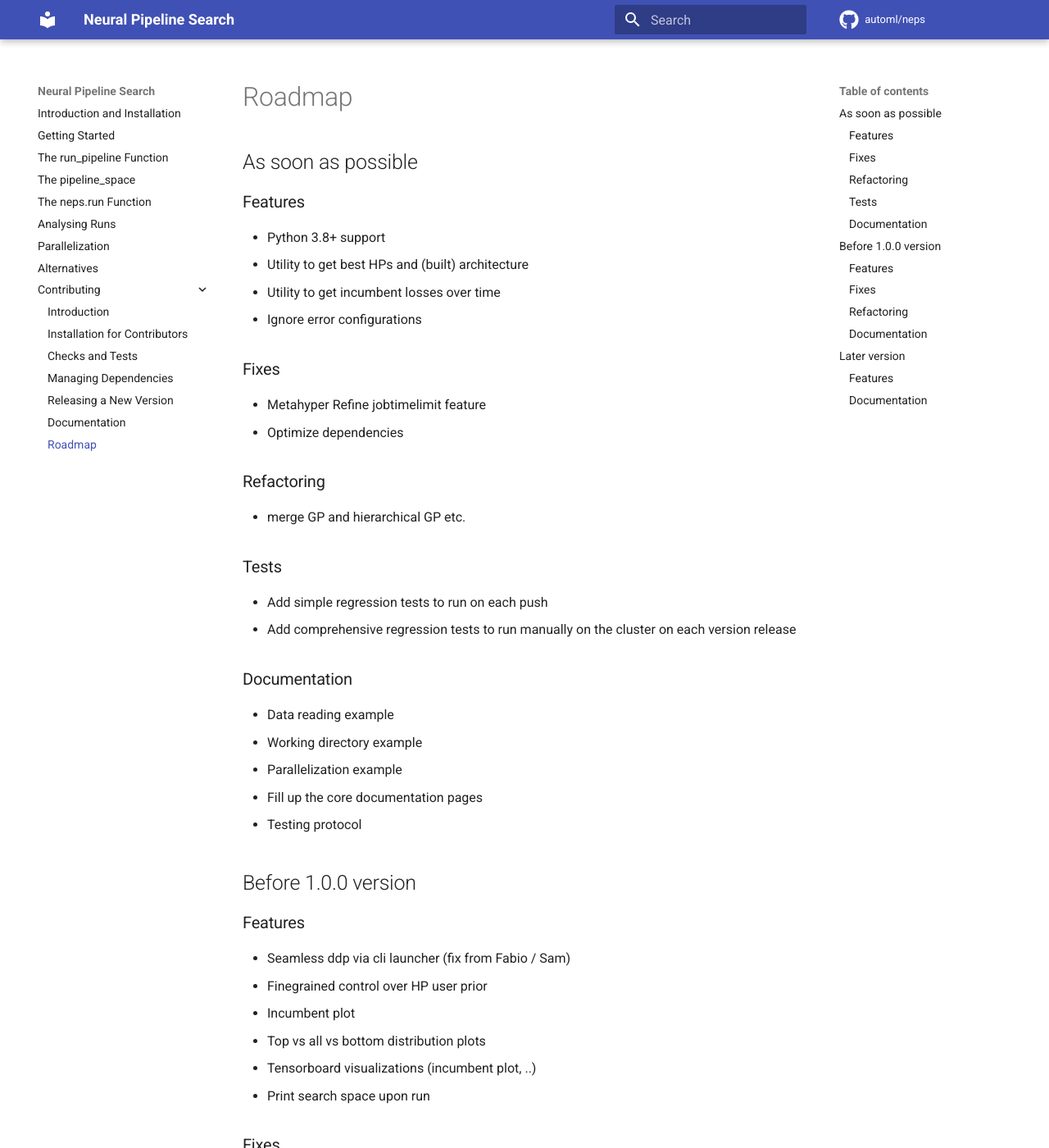
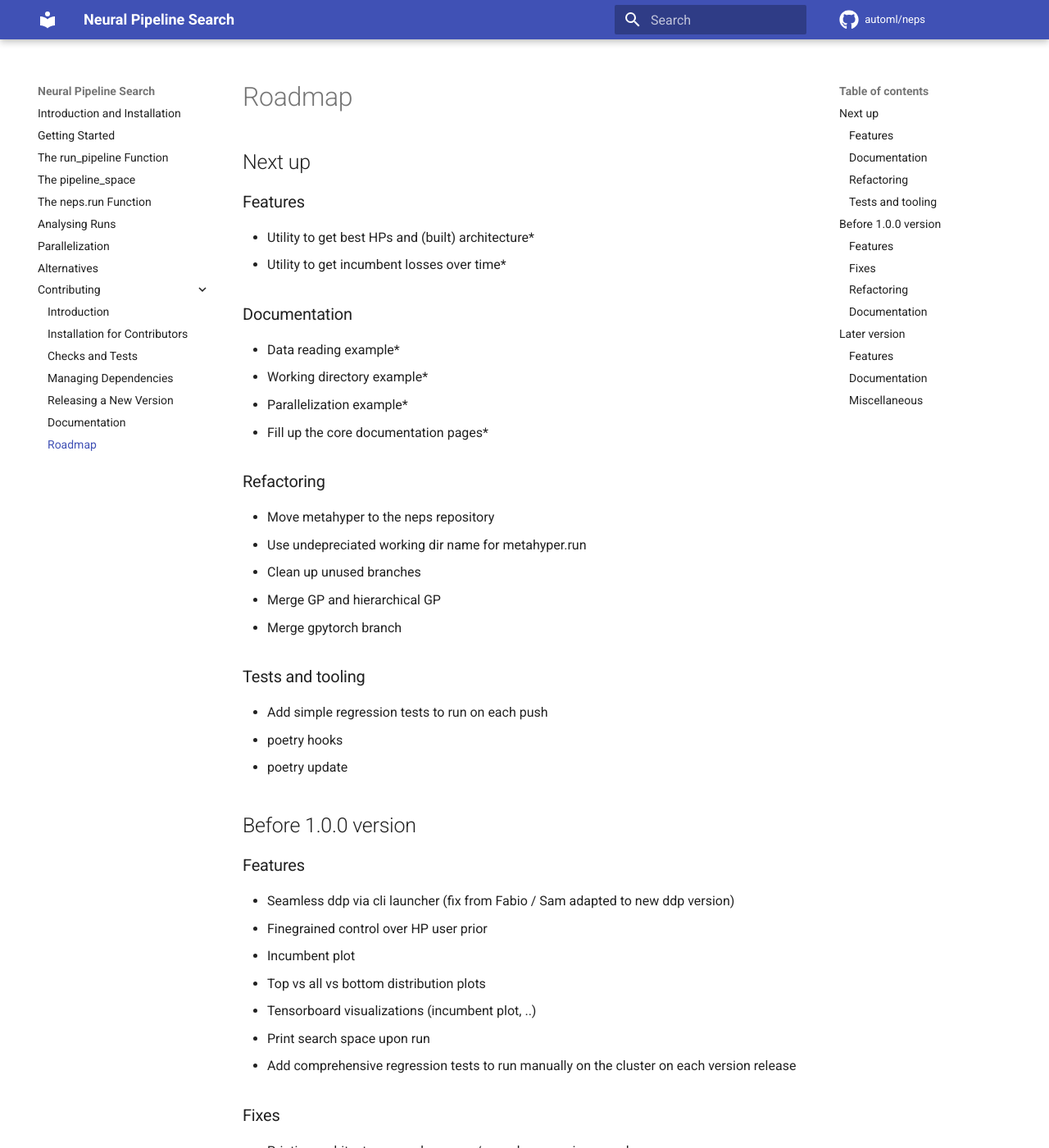
Before and after one commit to automl/neps, an MkDocs documentation site: the page built from docs/contributing/roadmap.md, in a window 1280 px wide and 1400 px high. Shown: the whole window at 82% size. Built offline with MkDocs 1.6.1 and Material for MkDocs 9.7.7, drawn with Linux system fonts in a browser that asks for light colours; comment, search, counter and statistics services are not loaded; the version menu is left out; some of the changed text lies outside the part shown.

Commit message:
update roadmap

```diff
--- a/docs/contributing/roadmap.md
+++ b/docs/contributing/roadmap.md
@@ -1,50 +1,50 @@
 # Roadmap
 
-## As soon as possible
+## Next up
 
 ### Features
 
-- Python 3.8+ support
-- Utility to get best HPs and (built) architecture
-- Utility to get incumbent losses over time
-- Ignore error configurations
+- Utility to get best HPs and (built) architecture\*
+- Utility to get incumbent losses over time\*
 
-### Fixes
+### Documentation
 
-- Metahyper Refine jobtimelimit feature
-- Optimize dependencies
+- Data reading example\*
+- Working directory example\*
+- Parallelization example\*
+- Fill up the core documentation pages\*
 
 ### Refactoring
 
-- merge GP and hierarchical GP etc.
+- Move metahyper to the neps repository
+- Use undepreciated working dir name for metahyper.run
+- Clean up unused branches
+- Merge GP and hierarchical GP
+- Merge gpytorch branch
 
-### Tests
+### Tests and tooling
 
 - Add simple regression tests to run on each push
-- Add comprehensive regression tests to run manually on the cluster on each version release
-
-### Documentation
-
-- Data reading example
-- Working directory example
-- Parallelization example
-- Fill up the core documentation pages
-- Testing protocol
+- poetry hooks
+- poetry update
 
 ## Before 1.0.0 version
 
 ### Features
 
-- Seamless ddp via cli launcher (fix from Fabio / Sam)
+- Seamless ddp via cli launcher (fix from Fabio / Sam adapted to new ddp version)
 - Finegrained control over HP user prior
 - Incumbent plot
 - Top vs all vs bottom distribution plots
 - Tensorboard visualizations (incumbent plot, ..)
 - Print search space upon run
+- Add comprehensive regression tests to run manually on the cluster on each version release
 
 ### Fixes
 
 - Printing architecture search spaces / search spaces in general
+- Metahyper Refine jobtimelimit feature
+- Optimize dependencies
 
 ### Refactoring
 
@@ -68,8 +68,16 @@
 - Utility neps.clean to manage existing run results
 - Collect data optionally via phone-home to webserver
 - Add Info dict to status
+- BO improvements via Hebo tricks + Mll replacement
 
 ### Documentation
 
-- Doing research with NePS
-- Trunk based development techniques
+- Documentation on cuda pytorch
+- Conda install for meta cluster, put the export in profile
+
+### Miscellaneous
+
+- Twitter handle and domain, e.g., neural-pipeline.search
+- Doing research with NePS / Documentation on that or full setup
+- Regular contributor meetings
+- Maintain issues
```
Also changed, not shown: other parts of docs/contributing/roadmap.md (+1 -1 lines).
